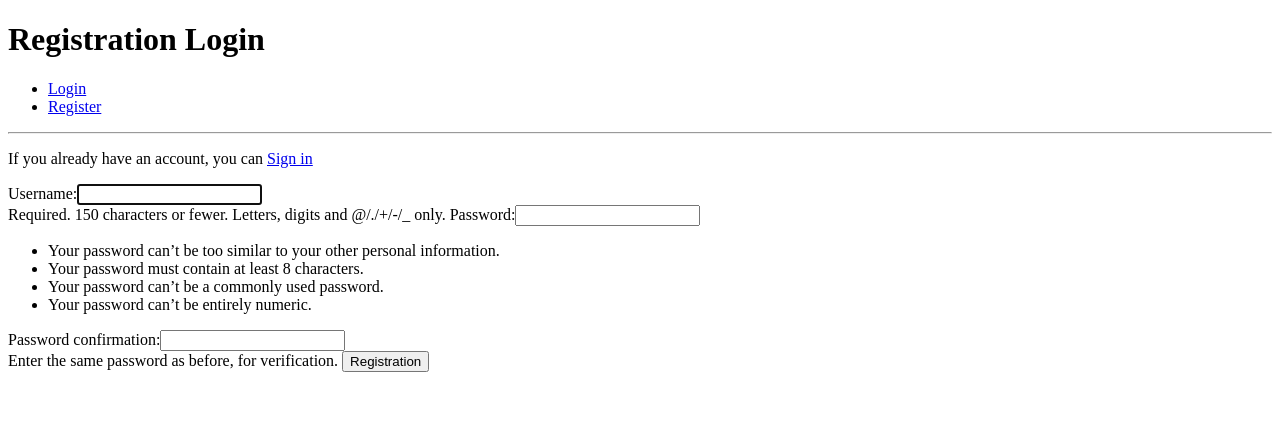
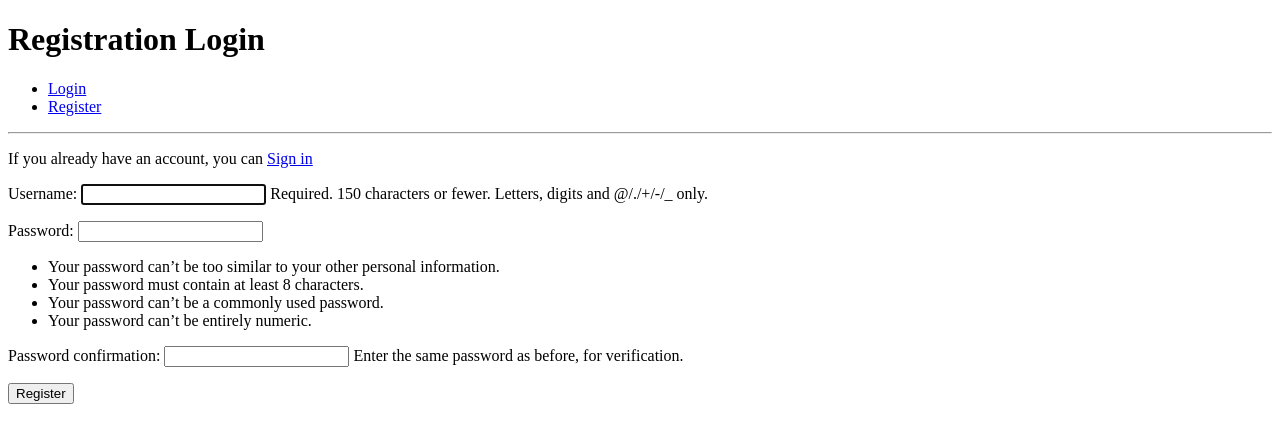
Before and after one commit to OrlaBr/-django-authentication, a Django app: page /accounts/register/ in a window 1280 px wide. Shown: the top 443 px of the page. Run offline with Django 3.2, Linux system fonts and the light colour scheme.

Commit message:
User register form working

```diff
--- a/accounts/templates/registration.html
+++ b/accounts/templates/registration.html
@@ -9,8 +9,8 @@
 
      <form method="POST">
         {% csrf_token %}
-        {{ registration_form }}
-        <button type="submit">Registration</button>
+        {{ registration_form.as_p }}
+        <button type="submit">Register</button>
     </form>
 
 {% endblock %}
```
